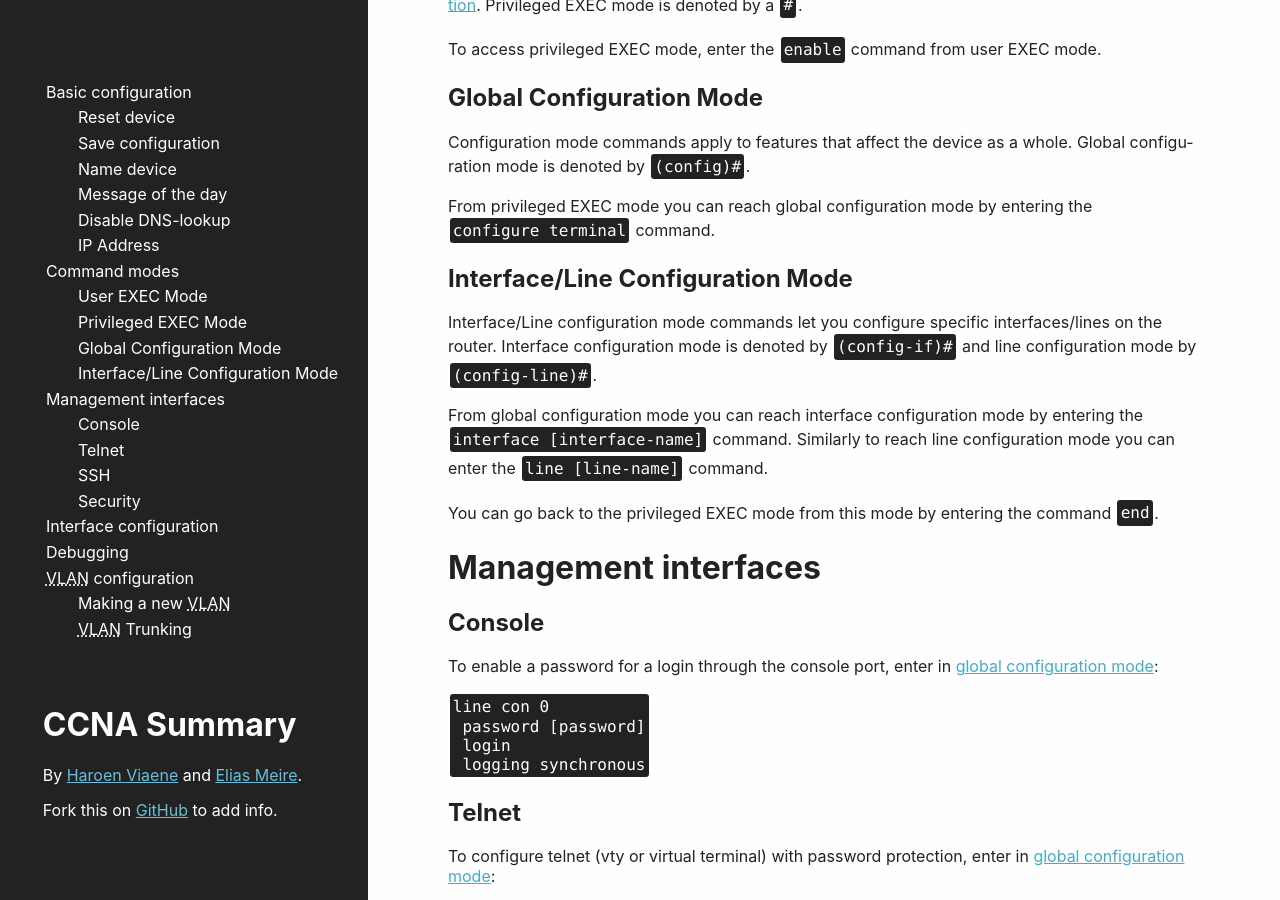
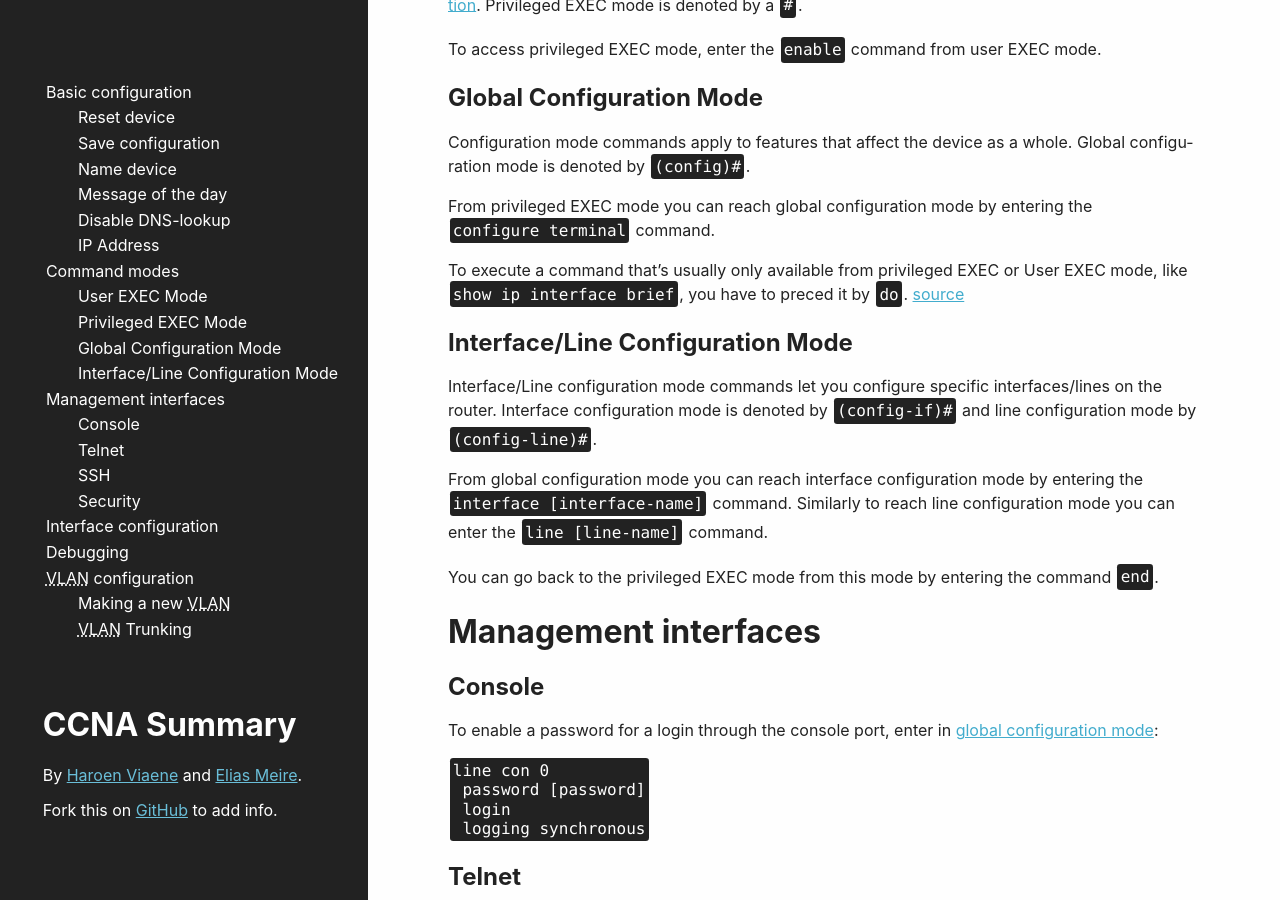
Before and after one commit to Haroenv/ccna, a Jekyll site: the page built from index.md, in a window 1280 px wide and 900 px high, scrolled down 1601 px. Built offline with Jekyll 4.4.1, drawn with Linux system fonts in a browser that asks for light colours.

Commit message:
do :shipit:

```diff
--- a/index.md
+++ b/index.md
@@ -85,6 +85,8 @@ To access privileged EXEC mode, enter the `enable` command from user EXEC mode.
 Configuration mode commands apply to features that affect the device as a whole. Global configuration mode is denoted by `(config)#`.
 
 From privileged EXEC mode you can reach global configuration mode by entering the `configure terminal` command.
+
+To execute a command that's usually only available from privileged EXEC or User EXEC mode, like `show ip interface brief`, you have to preced it by `do`. [source](https://supportforums.cisco.com/document/31051/executing-show-commands-global-configuration-mode)
 
 ## Interface/Line Configuration Mode
 
```
